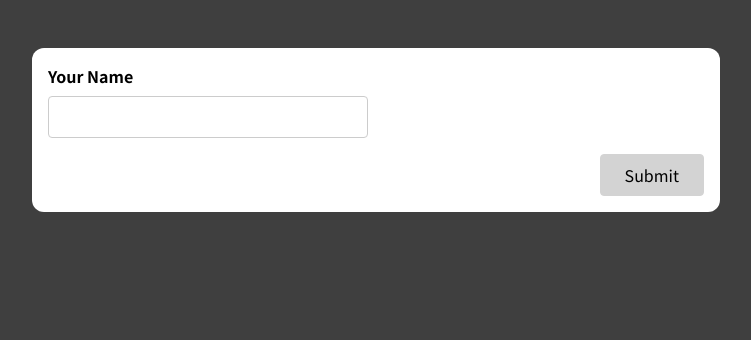
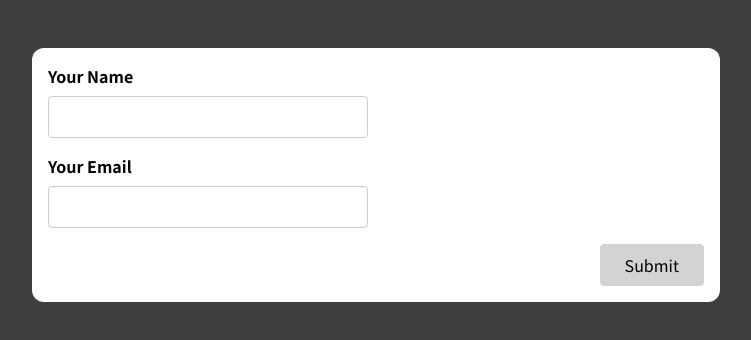
Before and after one commit to luisluft/react-forms-and-inputs, a React (Create React App) app: page / in a window 1280 px wide. Shown: the top 340 px of the page, without its empty margins (264-1015 px from the left). Built offline with nearby package versions, Linux system fonts and the light colour scheme.

Commit message:
add email input with validation

```diff
--- a/src/components/SimpleInput.js
+++ b/src/components/SimpleInput.js
@@ -1,4 +1,3 @@
-import { useState } from "react";
 import useInput from "../hooks/use-input";
 
 const SimpleInput = (props) => {
@@ -11,18 +10,32 @@ const SimpleInput = (props) => {
     reset: resetNameInput,
   } = useInput((value) => value.trim() !== "");
 
+  const {
+    value: enteredEmail,
+    isValid: enteredEmailIsValid,
+    hasError: emailInputHasError,
+    valueChangeHandler: emailChangeHandler,
+    inputBlurHandler: emailBlurHandler,
+    reset: resetEmailInput,
+  } = useInput((value) => value.includes("@"));
+
   let formIsValid = false;
-  if (enteredNameIsValid) formIsValid = true;
+  if (enteredNameIsValid && enteredEmailIsValid) formIsValid = true;
 
   const formSubmissionHandler = (event) => {
     event.preventDefault();
 
-    if (!enteredNameIsValid) return;
+    if (!enteredNameIsValid || !enteredEmailIsValid) return;
 
     resetNameInput();
+    resetEmailInput();
   };
 
   const nameInputClasses = nameInputHasError
+    ? "form-control invalid"
+    : "form-control";
+
+  const emailInputClasses = emailInputHasError
     ? "form-control invalid"
     : "form-control";
 
@@ -39,6 +52,19 @@ const SimpleInput = (props) => {
         />
         {nameInputHasError && <p className="error-text">Name can't be empty</p>}
       </div>
+      <div className={emailInputClasses}>
+        <label htmlFor="email">Your Email</label>
+        <input
+          onChange={emailChangeHandler}
+          type="text"
+          id="email"
+          value={enteredEmail}
+          onBlur={emailBlurHandler}
+        />
+        {emailInputHasError && (
+          <p className="error-text">Please enter a valid email</p>
+        )}
+      </div>
       <div className="form-actions">
         <button disabled={!formIsValid}>Submit</button>
       </div>
```
